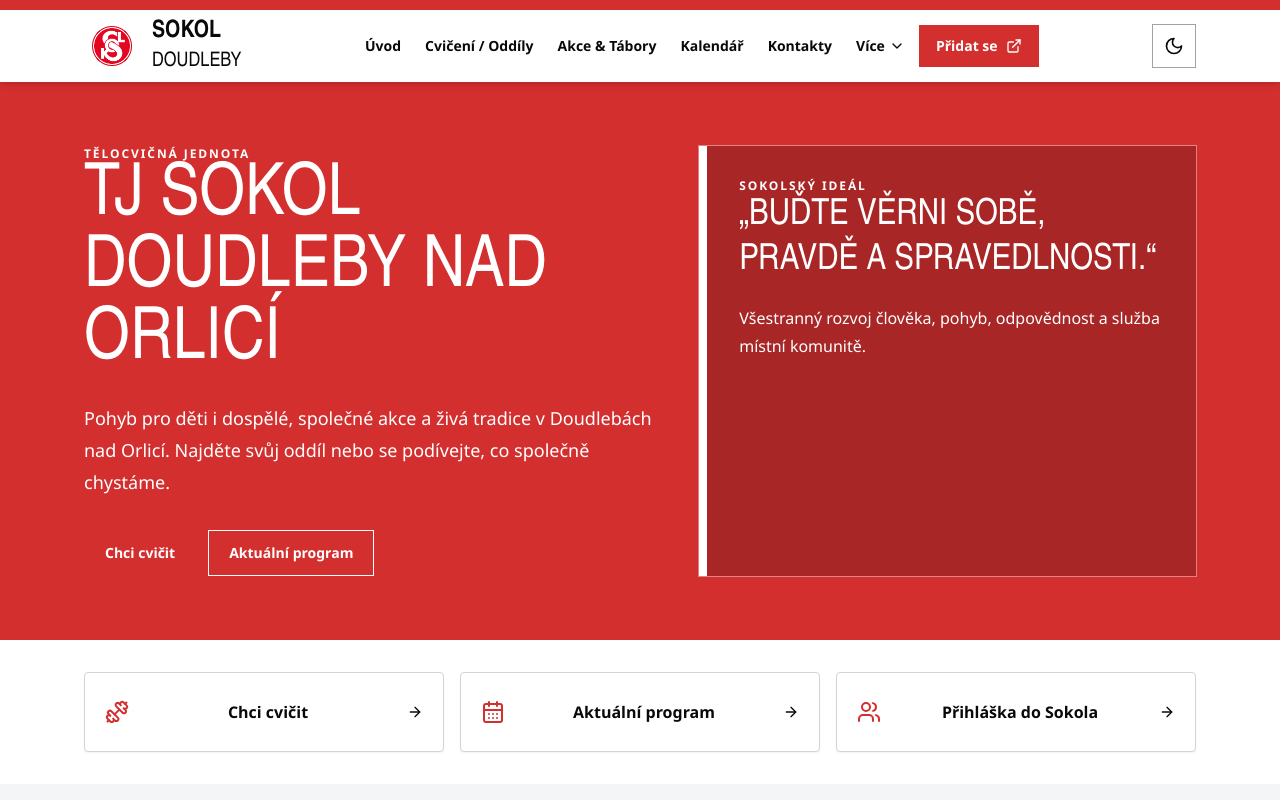
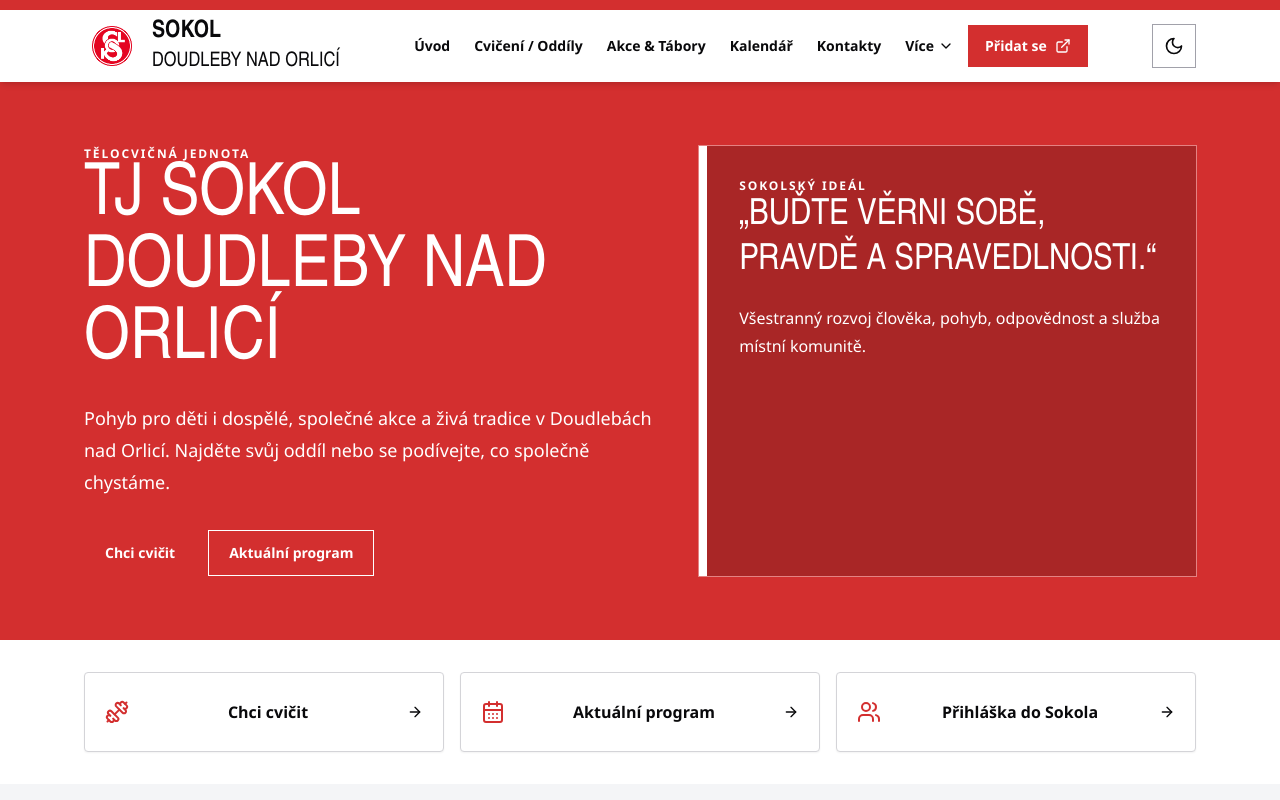
Before and after one commit to safalric/sokol_web, a React (Vite) app: page / in a window 1280 px wide. Shown: the top 800 px of the page. Built offline with nearby package versions, Linux system fonts and the light colour scheme.

Commit message:
fix: show full Sokol Doudleby nad Orlici name

```diff
--- a/src/components/Header.tsx
+++ b/src/components/Header.tsx
@@ -150,7 +150,7 @@
           <SokolLogo />
           <span className="brand-copy">
             <strong>Sokol</strong>
-            <span>Doudleby</span>
+            <span>Doudleby nad Orlicí</span>
           </span>
         </a>
 
--- a/src/styles.css
+++ b/src/styles.css
@@ -69,11 +69,11 @@
   }
 
   .brand-lockup {
-    @apply flex items-center gap-3 border-0 bg-transparent p-0 text-left transition-all duration-200 hover:opacity-80;
+    @apply flex min-w-0 items-center gap-3 border-0 bg-transparent p-0 text-left transition-all duration-200 hover:opacity-80;
   }
 
   .brand-copy {
-    @apply block leading-none text-zinc-950;
+    @apply block min-w-0 leading-none text-zinc-950;
   }
 
   .brand-copy strong,
@@ -82,7 +82,7 @@
   }
 
   .brand-copy span {
-    @apply text-base sm:text-xl;
+    @apply max-w-36 text-sm leading-tight sm:max-w-none sm:whitespace-nowrap sm:text-lg xl:text-xl;
   }
 
   .sokol-logo {
```
